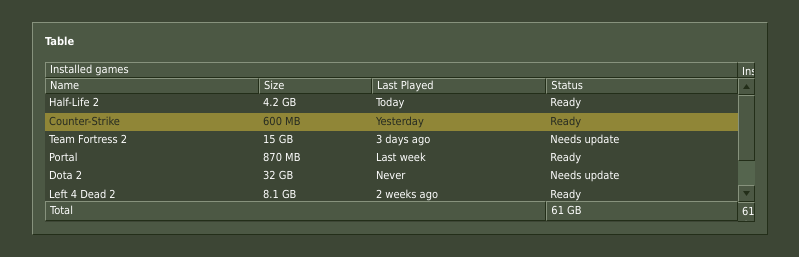
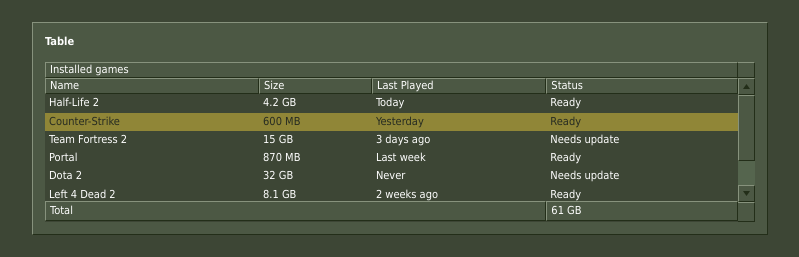
Before and after one commit to OnlyNinjaGear/go2003, a Next.js app: page / in a window 1280 px wide. Shown: the part 1067-1324 px from the top of the page, without its empty margins (240-1039 px from the left). Built offline with nearby package versions, Linux system fonts and the light colour scheme.

Commit message:
auto: page.tsx

```diff
--- a/app/page.tsx
+++ b/app/page.tsx
@@ -161,7 +161,7 @@ export default function Home() {
         <section className="bevel-out bg-panel flex flex-col gap-3 p-3">
           <h2 className="font-bold">Table</h2>
 
-          <Table containerClassName="max-h-[160px] bg-input-bg" scrollbarHeader="Installed games" scrollbarFooter="61 GB">
+          <Table containerClassName="max-h-[160px] bg-input-bg">
             <TableHeader>
               <TableRow>
                 <TableHead colSpan={4}>Installed games</TableHead>
```
